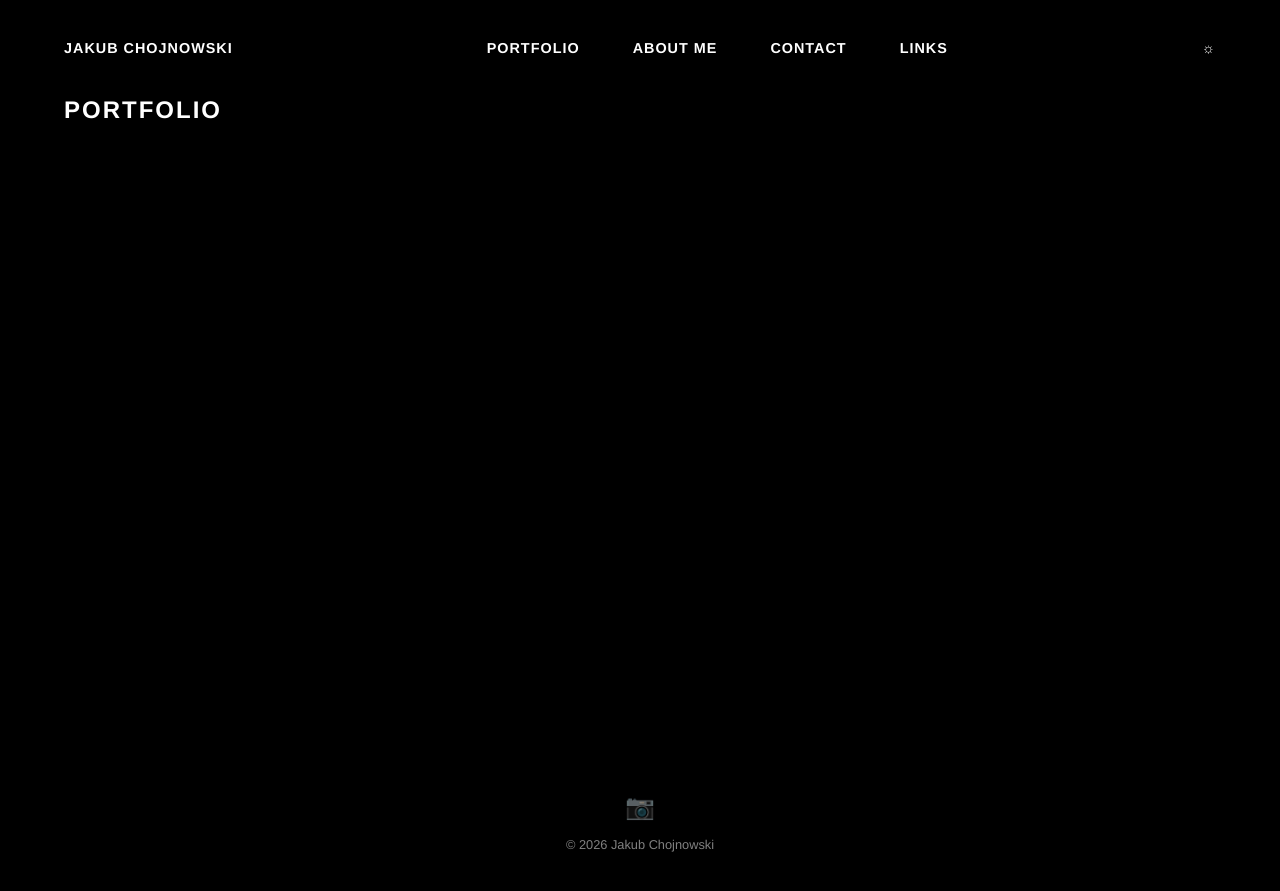
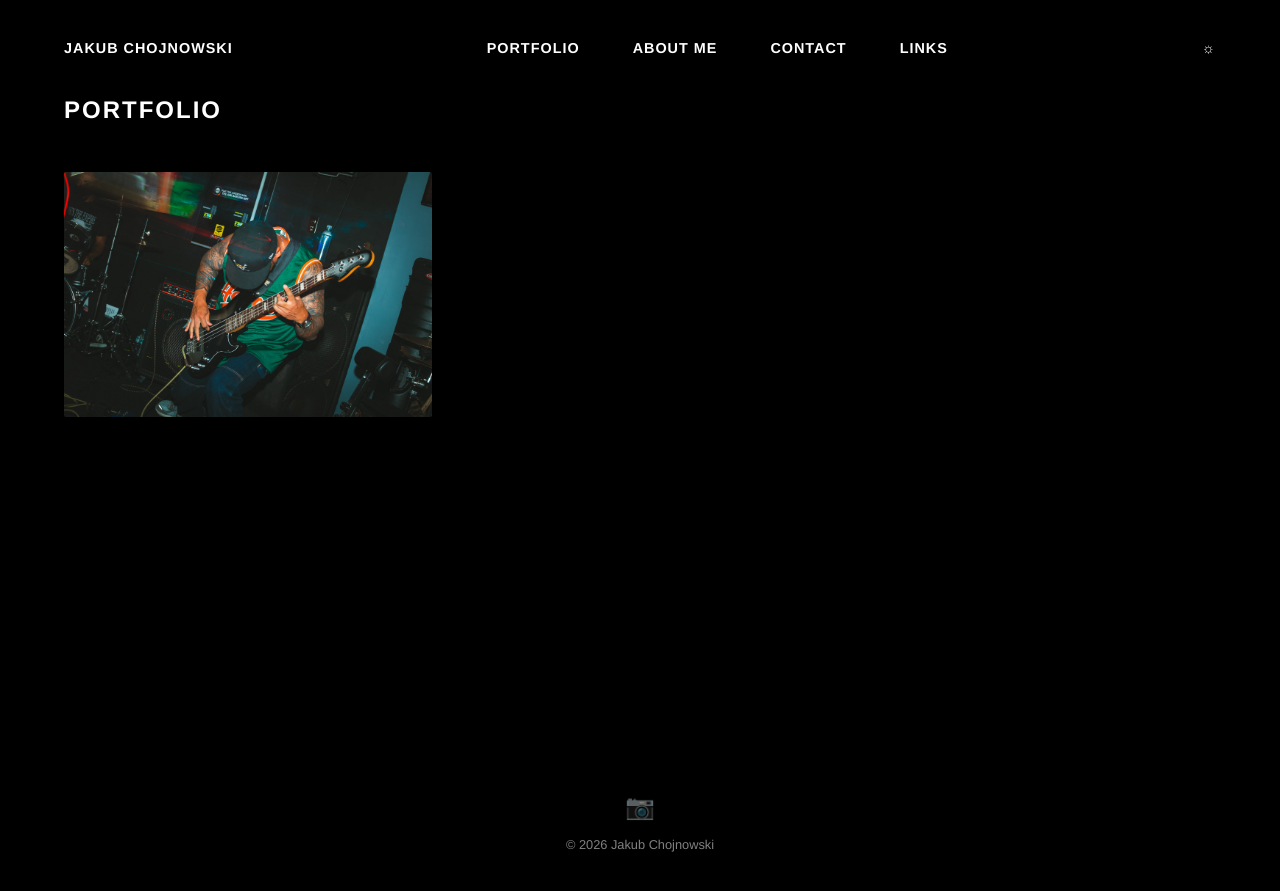
Before and after one commit to jackquavis/website-remake, a Jekyll site: the page built from index.html, in a window 1280 px wide. Shown: the top 891 px of the page. Built offline with Jekyll 4.4.1, drawn with Linux system fonts in a browser that asks for light colours.

Commit message:
Update _data/gallery.yml (via Pages CMS)

```diff
--- a/_data/gallery.yml
+++ b/_data/gallery.yml
@@ -1 +1 @@
-- {}
+- image: /assets/images/Bassist.jpg
```
